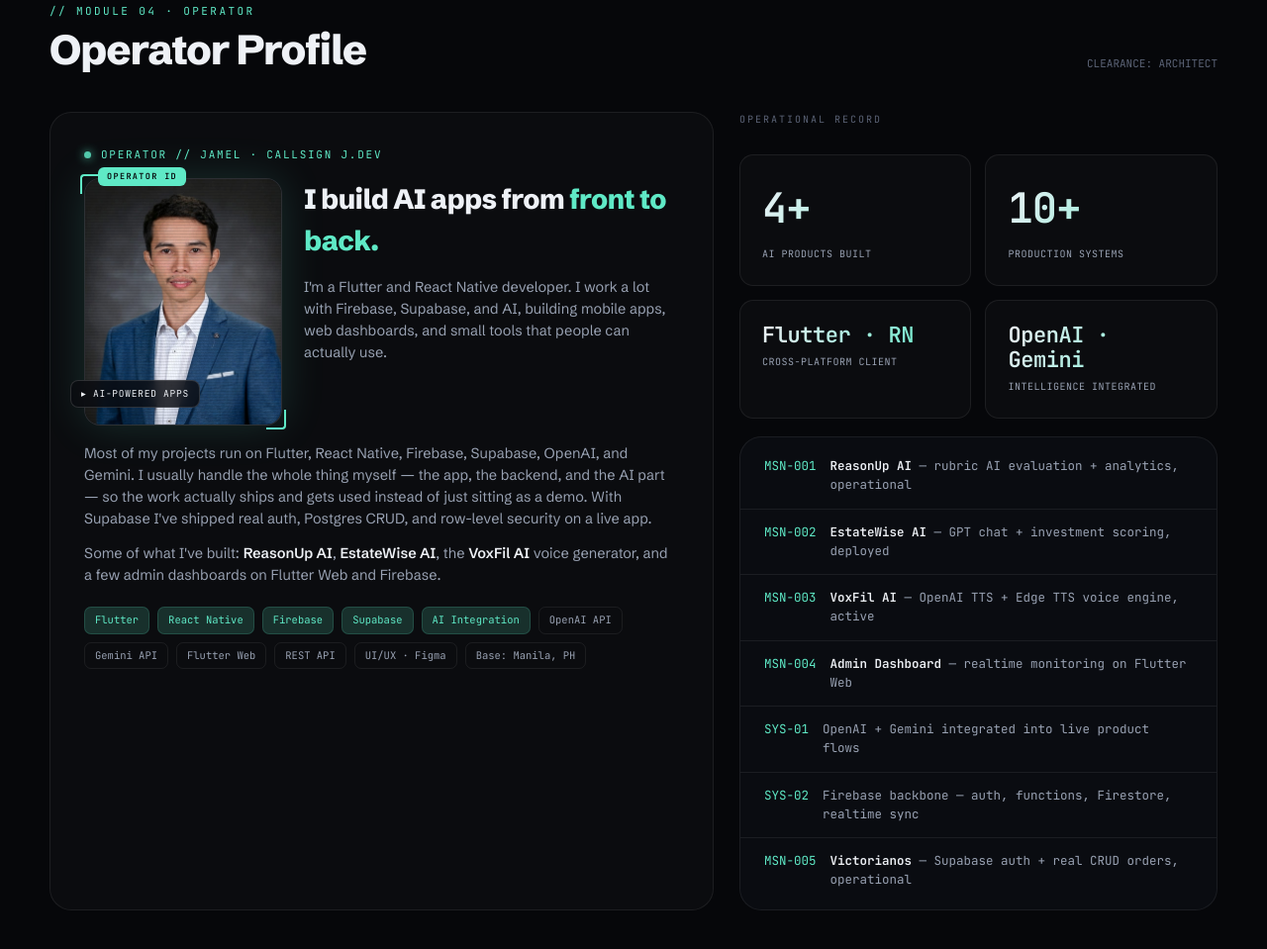
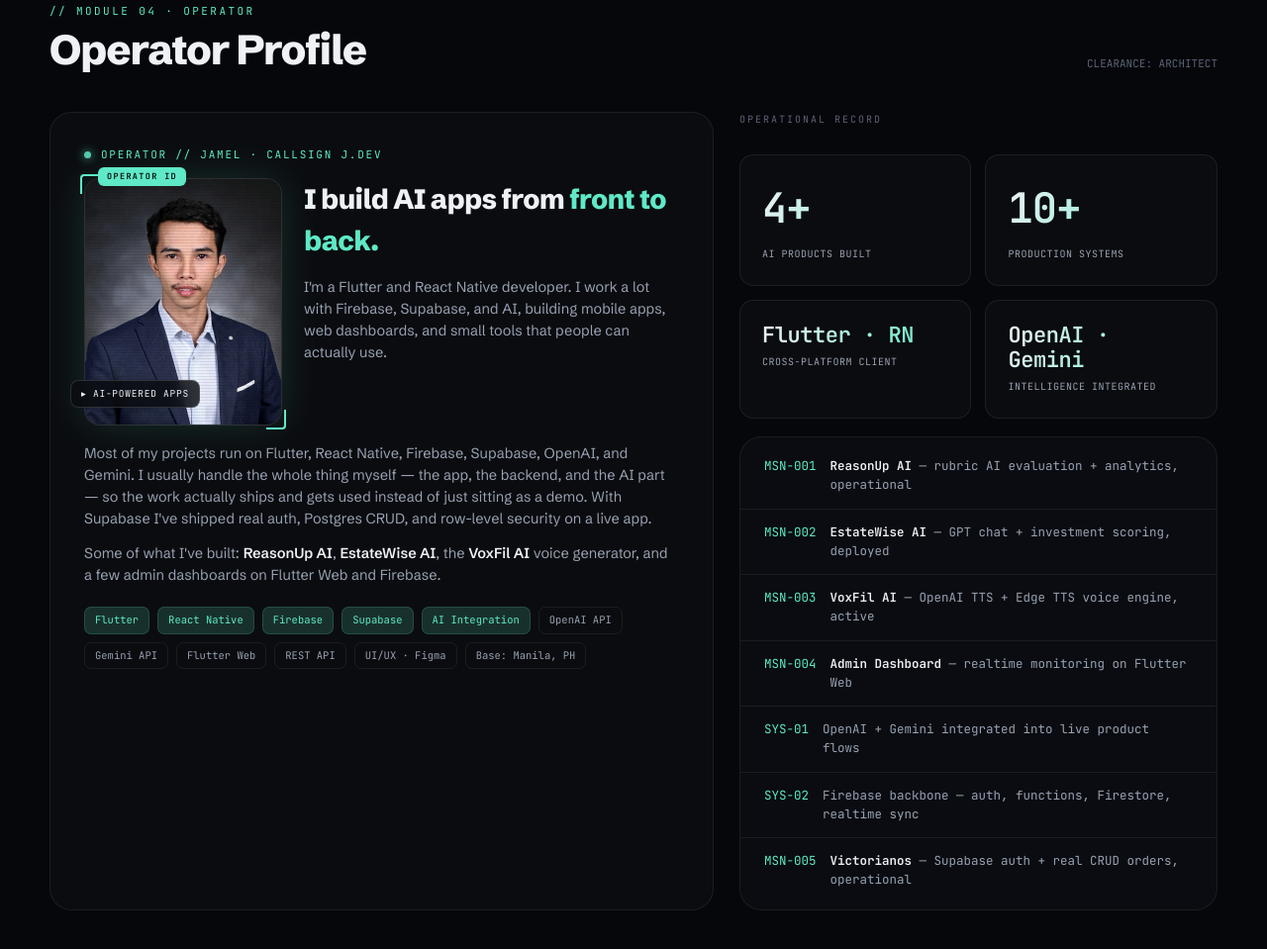
Before and after one commit to melLsCode/jamel-portfolio, a plain HTML site: page index.html in a window 1280 px wide. Shown: the part 3838-4797 px from the top of the page at 99% size. Drawn offline with Linux system fonts and the light colour scheme.

```diff
--- a/index.html
+++ b/index.html
@@ -684,7 +684,7 @@
             <span class="op-idtag">OPERATOR ID</span>
             <div class="frame">
               <div class="op-fb"><b>J</b><small>PORTRAIT · J.DEV</small></div>
-              <img src="images/profile.jpeg" alt="Jamel — Flutter &amp; React Native Developer" onerror="this.style.display='none'" />
+              <img src="images/jam.png" alt="Jamel — Flutter &amp; React Native Developer" onerror="this.style.display='none'" />
               <div class="op-scan"></div>
             </div>
 
```
